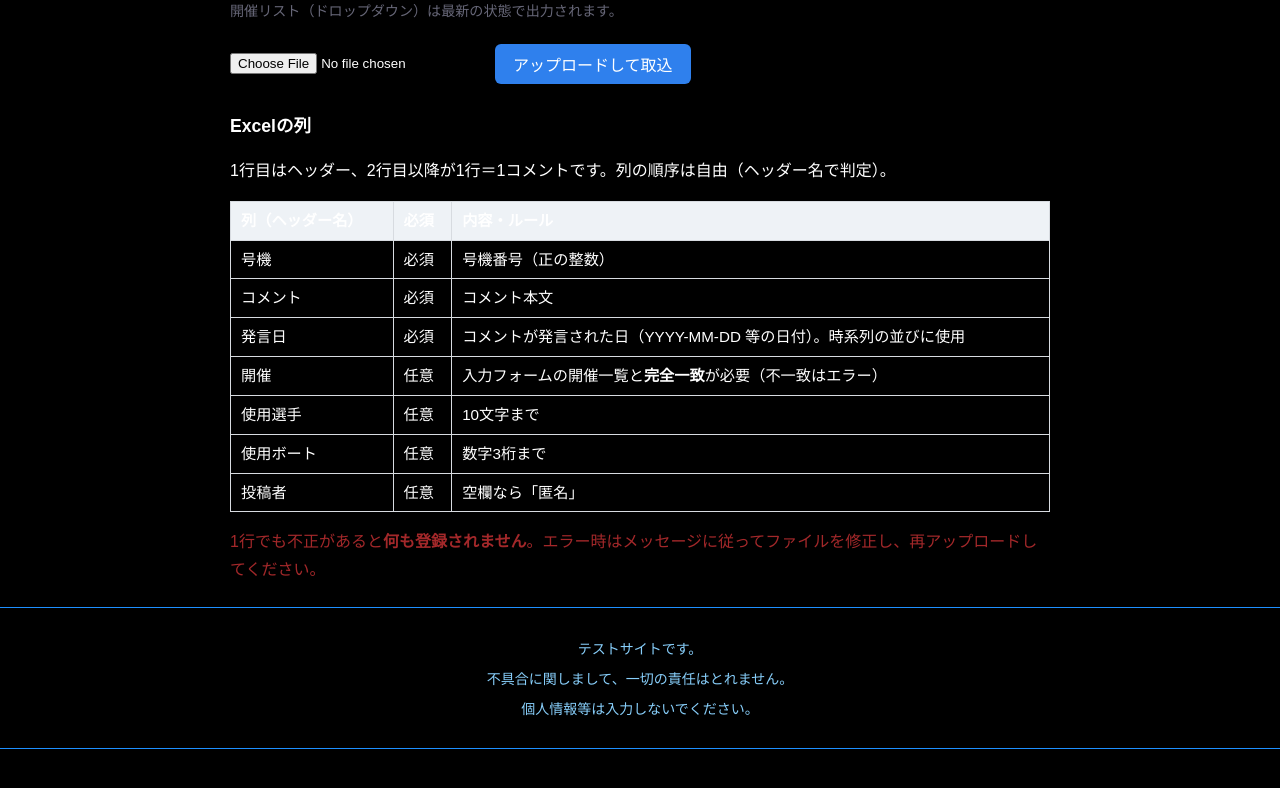
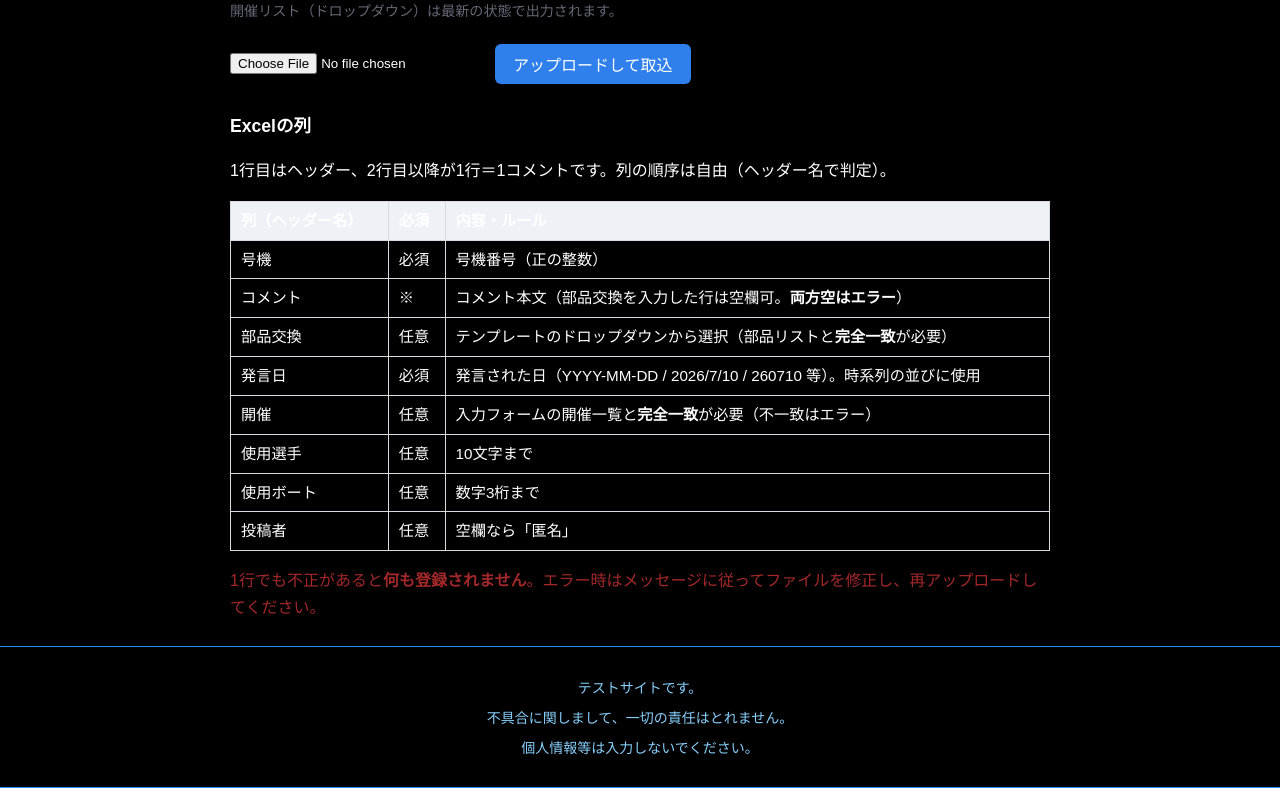
Before and after one commit to hideonSOS/Website, a Django app: page /website/motor_comments_upload/ in a window 1280 px wide. Shown: the part 272-1060 px from the top of the page. Before the commit the page ends 1021 px from the top, so only its background shows below. Run offline with Django 5.2, Linux system fonts and the light colour scheme.

Commit message:
Excel取込: 部品交換の取込に対応
「部品交換」列を追加し、入力フォームと同じ12種の部品リストと
完全一致で検証（テンプレートにはドロップダウン付き）。
部品交換がある行はコメント空欄可（入力フォームと同じルール）。
旧形式（部品交換列なし）のファイルもそのまま取込可能。

Co-Authored-By: Claude Opus 4.8 <noreply@anthropic.com>

```diff
--- a/website/templates/website/motor_comments_upload.html
+++ b/website/templates/website/motor_comments_upload.html
@@ -6,9 +6,8 @@
 <div class="upload-wrap">
   <h1>モーター別情報 コメントExcel取込</h1>
   <p class="lead">
-    Excelファイルを選んでアップロードすると、コメントをまとめて追加登録します。
+    Excelファイルを選んでアップロードすると、コメント・部品交換をまとめて追加登録します。
     <strong>既存のデータは削除・変更しません（追加のみ）。</strong>
-    部品交換は取込対象外です（従来どおり手入力）。
   </p>
 
   {% if result %}
@@ -45,8 +44,9 @@
       </thead>
       <tbody>
         <tr><td>号機</td><td>必須</td><td>号機番号（正の整数）</td></tr>
-        <tr><td>コメント</td><td>必須</td><td>コメント本文</td></tr>
-        <tr><td>発言日</td><td>必須</td><td>コメントが発言された日（YYYY-MM-DD 等の日付）。時系列の並びに使用</td></tr>
+        <tr><td>コメント</td><td>※</td><td>コメント本文（部品交換を入力した行は空欄可。<strong>両方空はエラー</strong>）</td></tr>
+        <tr><td>部品交換</td><td>任意</td><td>テンプレートのドロップダウンから選択（部品リストと<strong>完全一致</strong>が必要）</td></tr>
+        <tr><td>発言日</td><td>必須</td><td>発言された日（YYYY-MM-DD / 2026/7/10 / 260710 等）。時系列の並びに使用</td></tr>
         <tr><td>開催</td><td>任意</td><td>入力フォームの開催一覧と<strong>完全一致</strong>が必要（不一致はエラー）</td></tr>
         <tr><td>使用選手</td><td>任意</td><td>10文字まで</td></tr>
         <tr><td>使用ボート</td><td>任意</td><td>数字3桁まで</td></tr>
--- a/website/views.py
+++ b/website/views.py
@@ -276,7 +276,8 @@ def grid_data_api(request):
 # Excelからコメントを一括取込（コメントの一部をまとめて追加する補助機能）
 # ------------------------------------------------------------
 # ・追加（新規作成）専用。既存データの削除・上書きは一切しない。
-# ・部品交換(parts_exchange)は取込対象外（手入力を継続）。
+# ・部品交換(parts_exchange)も取込対象（部品リストと完全一致必須・空欄可）。
+#   部品交換がある行はコメント空欄可（入力フォームと同じルール）。
 # ・「発言日」列 → created_at に反映（auto_now_add を保存後 update で上書き）。
 #   コメントの流れは created_at の時系列で追跡するため。scheduled_at(入力日)は使わない。
 # ・厳格な all-or-nothing 検証: 1行でも不正なら何も保存しない。
@@ -347,11 +348,20 @@ def _xl_date(v):
         return None
 
 
+# 部品交換の選択肢（入力フォーム motor_comments.html のドロップダウンと同一）
+MOTOR_PARTS_CHOICES = [
+    "リング×１", "リング×２", "リング×３", "リング×４",
+    "ピストン×１", "ピストン×２",
+    "クランクシャフト", "シリンダーケース", "キャブレター",
+    "ギヤケース", "キャリアボデー", "プロペラ交換",
+]
+
 # Excelヘッダー（列順）と各列の説明。取込・テンプレDLの両方で共有する。
-MOTOR_EXCEL_HEADERS = ["号機", "コメント", "発言日", "開催", "使用選手", "使用ボート", "投稿者"]
+MOTOR_EXCEL_HEADERS = ["号機", "コメント", "部品交換", "発言日", "開催", "使用選手", "使用ボート", "投稿者"]
 MOTOR_EXCEL_NOTES = {
     "号機": "必須：号機番号（正の整数）",
-    "コメント": "必須：コメント本文",
+    "コメント": "コメント本文（部品交換を入力した行は空欄可。両方空はエラー）",
+    "部品交換": "任意：セルのドロップダウンから選択（完全一致必須）",
     "発言日": "必須：発言された日。時系列の並びに使用（例 2026-07-10 / 2026/7/10 / 260710 いずれも可）",
     "開催": "任意：セルのドロップダウンから選択（完全一致必須）",
     "使用選手": "任意：10文字まで",
@@ -377,7 +387,7 @@ def build_motor_template_workbook():
 
     valid_titles = motor_titles_ordered()
     max_rows = 500
-    widths = {"号機": 8, "コメント": 46, "発言日": 14, "開催": 40,
+    widths = {"号機": 8, "コメント": 46, "部品交換": 18, "発言日": 14, "開催": 40,
               "使用選手": 12, "使用ボート": 12, "投稿者": 12}
 
     wb = Workbook()
@@ -400,6 +410,21 @@ def build_motor_template_workbook():
     for i, t in enumerate(valid_titles, start=1):
         ws_list.cell(row=i, column=1, value=t)
     list_ref = f"リスト!$A$1:$A${len(valid_titles)}"
+
+    # 部品交換の選択肢はリストシートのB列
+    for i, t in enumerate(MOTOR_PARTS_CHOICES, start=1):
+        ws_list.cell(row=i, column=2, value=t)
+    parts_ref = f"リスト!$B$1:$B${len(MOTOR_PARTS_CHOICES)}"
+
+    parts_col = get_column_letter(MOTOR_EXCEL_HEADERS.index("部品交換") + 1)
+    dv_parts = DataValidation(type="list", formula1=f"={parts_ref}", allow_blank=True,
+                              showErrorMessage=True)
+    dv_parts.error = "リストから選択してください（部品名は完全一致が必要です）"
+    dv_parts.errorTitle = "部品交換が不正"
+    dv_parts.prompt = "ドロップダウンから部品を選択"
+    dv_parts.promptTitle = "部品交換"
+    ws.add_data_validation(dv_parts)
+    dv_parts.add(f"{parts_col}2:{parts_col}{max_rows + 1}")
 
     kaisai_col = get_column_letter(MOTOR_EXCEL_HEADERS.index("開催") + 1)
     dv_title = DataValidation(type="list", formula1=f"={list_ref}", allow_blank=True,
@@ -442,13 +467,16 @@ class MotorCommentExcelUpload(TemplateView):
     HEADER_MAP = {
         "号機": "machine_no",
         "コメント": "content",
+        "部品交換": "parts_exchange",
         "発言日": "created_at",
         "使用選手": "racer",
         "開催": "title",
         "投稿者": "author",
         "使用ボート": "boat_no",
     }
-    REQUIRED_HEADERS = ["号機", "コメント", "発言日"]
+    # コメント列は必須列から外す（部品交換だけの取込ファイルも許容）。
+    # ただし「コメント」「部品交換」のどちらの列も無いファイルはエラーにする。
+    REQUIRED_HEADERS = ["号機", "発言日"]
 
     def _valid_titles(self):
         # 入力フォームの開催ドロップダウン／テンプレのドロップダウンと同一の一覧
@@ -489,6 +517,8 @@ class MotorCommentExcelUpload(TemplateView):
         missing = [h for h in self.REQUIRED_HEADERS if h not in col_index]
         if missing:
             return self._error([f"必須列が見つかりません: {', '.join(missing)}"], **kwargs)
+        if "コメント" not in col_index and "部品交換" not in col_index:
+            return self._error(["「コメント」「部品交換」のどちらかの列が必要です。"], **kwargs)
 
         valid_titles = self._valid_titles()
         errors = []
@@ -508,8 +538,12 @@ class MotorCommentExcelUpload(TemplateView):
                 row_err.append("号機が不正（正の整数が必要）")
 
             content = _xl_str(cell("コメント"))
-            if not content:
-                row_err.append("コメントが空")
+            parts = _xl_str(cell("部品交換"))
+            # 入力フォームと同じルール: 部品交換があればコメントは空欄可
+            if not content and not parts:
+                row_err.append("コメントと部品交換が両方空（どちらかが必要）")
+            if parts and parts not in MOTOR_PARTS_CHOICES:
+                row_err.append(f"部品交換『{parts}』が部品リストと一致しない")
 
             said = _xl_date(cell("発言日"))
             if said is None:
@@ -535,7 +569,7 @@ class MotorCommentExcelUpload(TemplateView):
                 errors.append(f"{r_idx}行目: " + " / ".join(row_err))
             else:
                 parsed.append({
-                    "machine_no": machine_no, "content": content, "racer": racer,
+                    "machine_no": machine_no, "content": content, "parts": parts, "racer": racer,
                     "title": title, "author": author, "boat_no": boat_no, "said": said,
                 })
 
@@ -551,7 +585,7 @@ class MotorCommentExcelUpload(TemplateView):
                     obj = MotorComment(
                         machine_no=row["machine_no"], author=row["author"],
                         racer=row["racer"], content=row["content"], title=row["title"],
-                        boat_no=row["boat_no"], parts_exchange="", scheduled_at=None,
+                        boat_no=row["boat_no"], parts_exchange=row["parts"], scheduled_at=None,
                     )
                     obj.save()
                     # created_at を発言日で上書き（auto_now_add を回避）。
```
